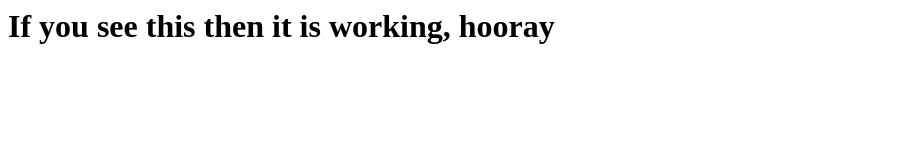
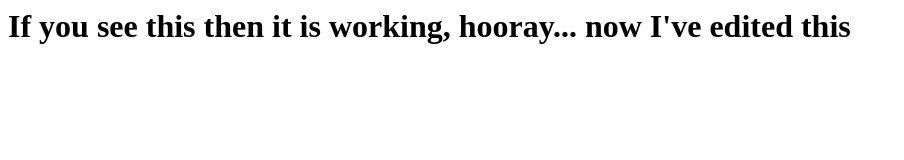
Before and after one commit to melsacramento/PubTest, a plain HTML site: page html/index.html in a window 1280 px wide. Shown: the whole page, without its empty margins (0-904 px from the left). Drawn offline with Linux system fonts and the light colour scheme.

Commit message:
edit index for webhook

```diff
--- a/html/index.html
+++ b/html/index.html
@@ -1,6 +1,6 @@
 <html>
 <body>
-    <h1>If you see this then it is working, hooray</h1>
+    <h1>If you see this then it is working, hooray... now I've edited this</h1>
 </body>
 
 </html>
```
